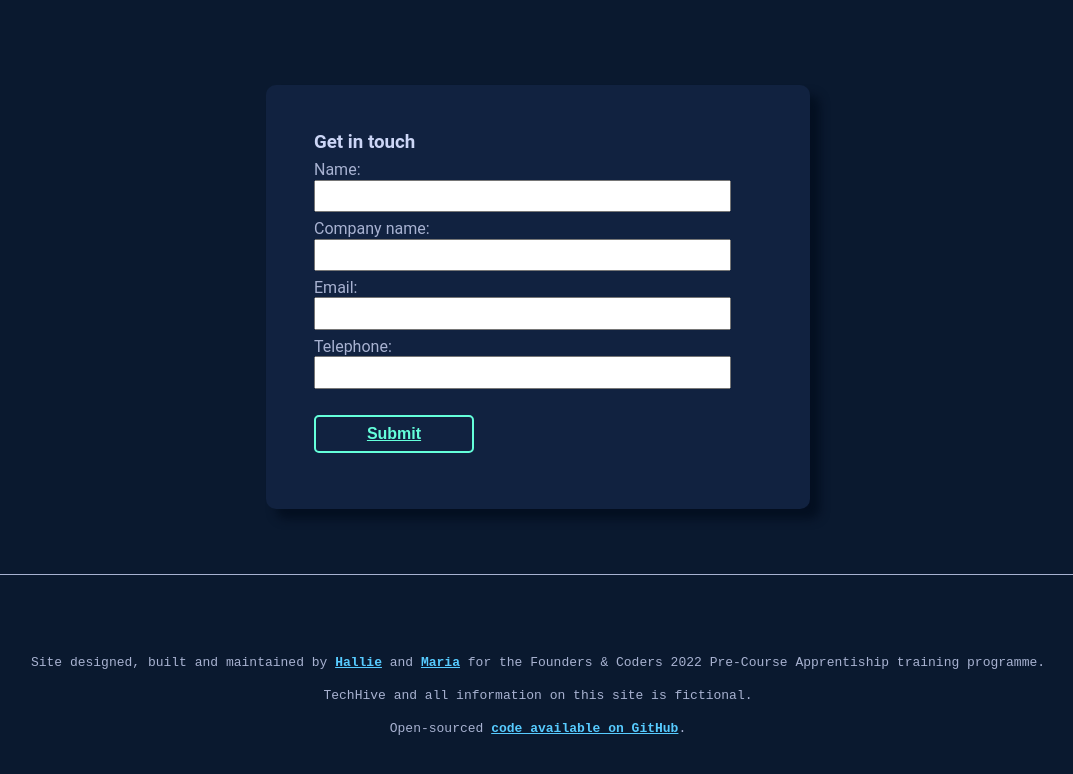
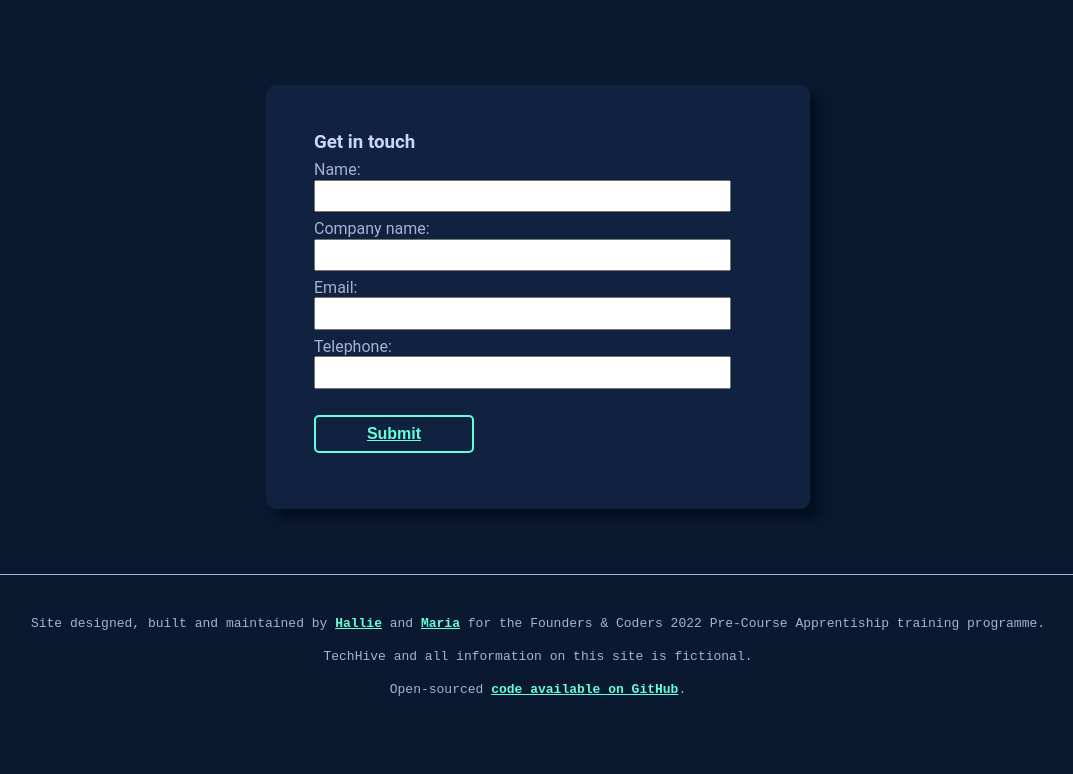
Before and after one commit to Vasystus/TechHive, a plain HTML site: page index.html in a window 1280 px wide. Shown: the part 1688-2462 px from the top of the page, without its empty margins (102-1175 px from the left). Drawn offline with nearby package versions, Linux system fonts and the light colour scheme.

Commit message:
Checked colour contrast and altered the footer links to meet required contast
Realtes #8

```diff
--- a/styles.css
+++ b/styles.css
@@ -348,33 +348,17 @@ footer {
   border-top: 1px solid var(--light-slate);
   font-family: monospace;
   margin-top: 5em;
+  padding-top: 2em;
   line-height: 18px;
   text-align: center;
+  background: var(--navy);
 }
 
 footer a {
-  color: var(--blue);
+  color: var(--green);
   font-weight: 600;
 }
-
 footer a:hover {
   text-transform: uppercase;
   font-size: larger;
 }
-
-/*footer*/
-footer {
-  font-family: monospace;
-  padding-top: 5em;
-  line-height: 18px;
-}
-
-footer a {
-  color: var(--blue);
-  font-weight: 600;
-}
-
-footer a:hover {
-  text-transform: uppercase;
-  font-size: larger;
-}
```
